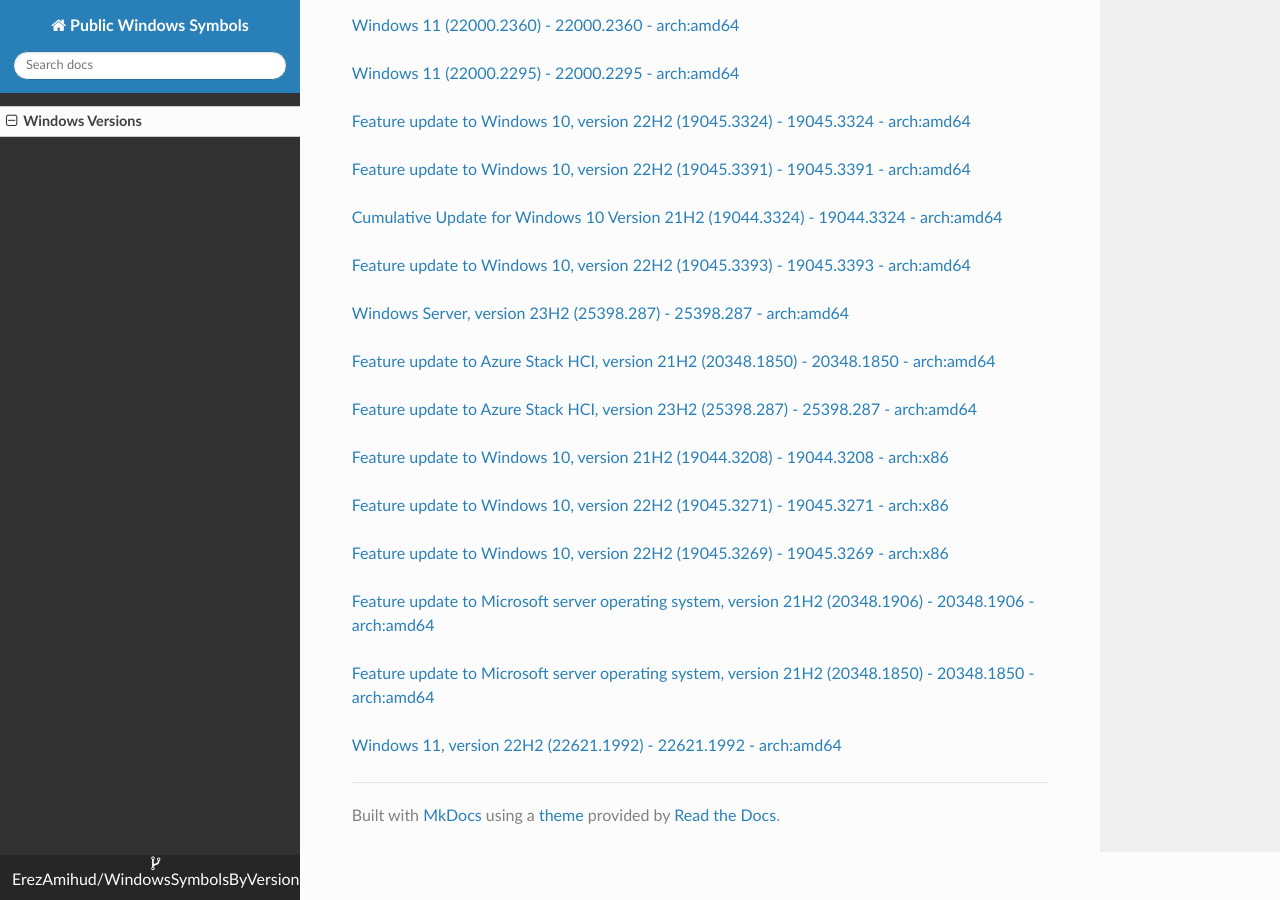
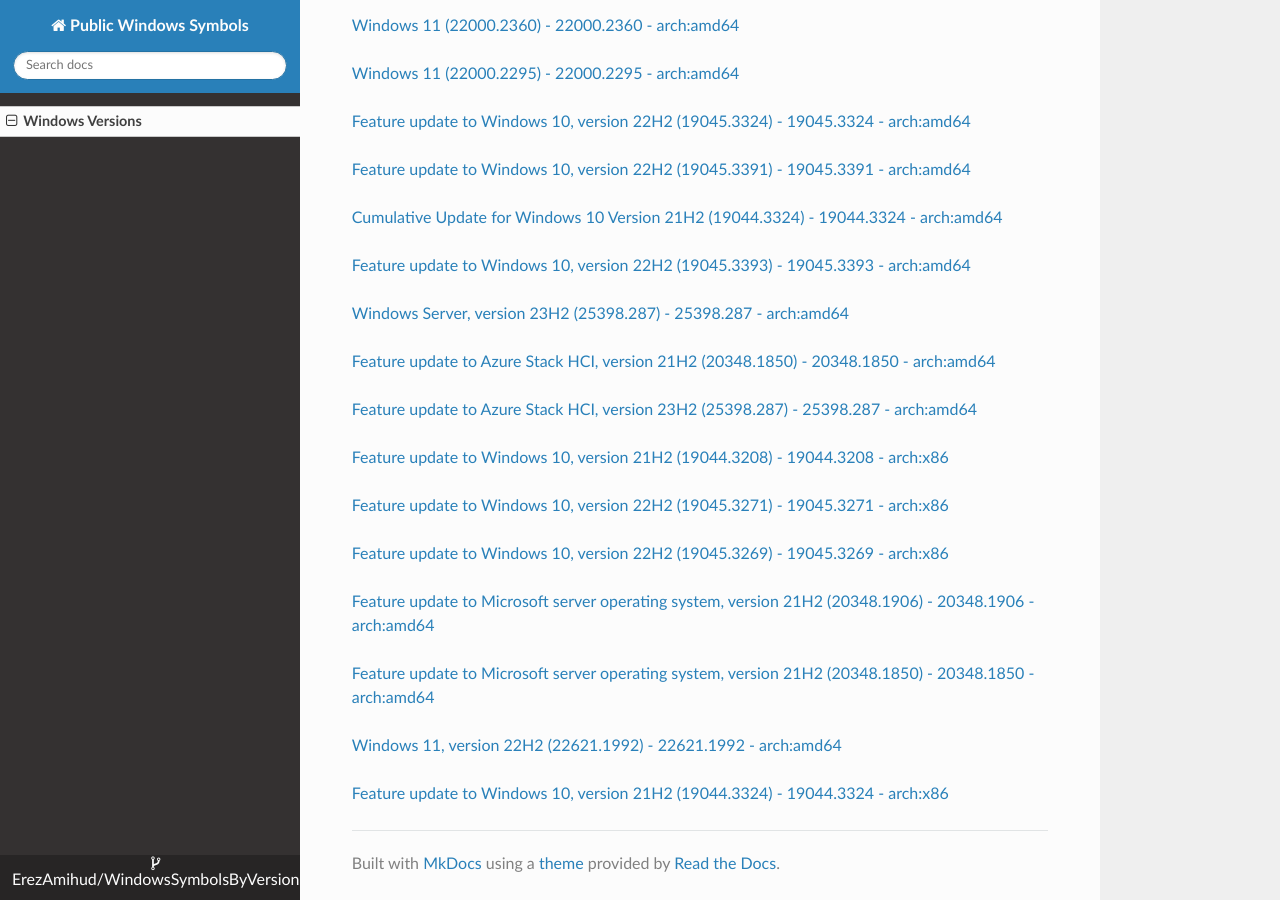
Before and after one commit to ErezAmihud/WindowsSymbolsByVersion, an MkDocs documentation site: the page built from docs/index.md, in a window 1280 px wide and 900 px high, scrolled down 26957 px. Built offline with MkDocs 1.6.1, drawn with Linux system fonts in a browser that asks for light colours; nearby versions of some CDN libraries.

Commit message:
Automated commit, add manifest for dfb804e7-bb24-41dd-9db2-931203293d46

```diff
--- a/docs/index.md
+++ b/docs/index.md
@@ -1534,3 +1534,6 @@
 
 
 [Windows 11, version 22H2 (22621.1992) - 22621.1992 - arch:amd64](https://github.com/ErezAmihud/WindowsSymbolsByVersion/blob/main/manifests/3a34d712-ee6f-46fa-991a-e7d9520c16fc.manifest)
+
+
+[Feature update to Windows 10, version 21H2 (19044.3324) - 19044.3324 - arch:x86](https://github.com/ErezAmihud/WindowsSymbolsByVersion/blob/main/manifests/dfb804e7-bb24-41dd-9db2-931203293d46.manifest)
```
Also changed, not shown: process_builds.json (+1 -1 lines), 1 other file.
